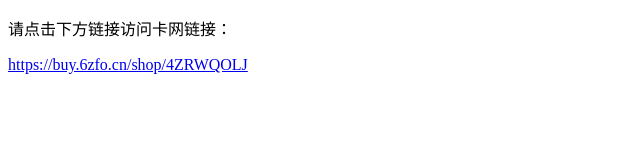
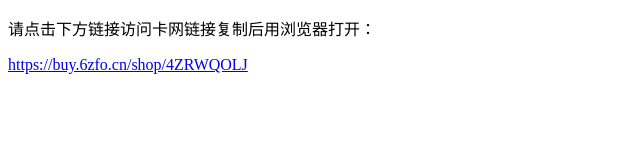
Before and after one commit to 1077801989/-, a plain HTML site: page index.html in a window 1280 px wide. Shown: the whole page, without its empty margins (0-640 px from the left). Drawn offline with Linux system fonts and the light colour scheme.

Commit message:
Update index.html

```diff
--- a/index.html
+++ b/index.html
@@ -1,7 +1,7 @@
 <!DOCTYPE html>
 <html>
 <body>
-  <p>请点击下方链接访问卡网链接：</p>
+  <p>请点击下方链接访问卡网链接复制后用浏览器打开：</p>
   <a href="https://buy.6zfo.cn/shop/4ZRWQOLJ" target="_blank">https://buy.6zfo.cn/shop/4ZRWQOLJ</a>
 </body>
 </html>
```
